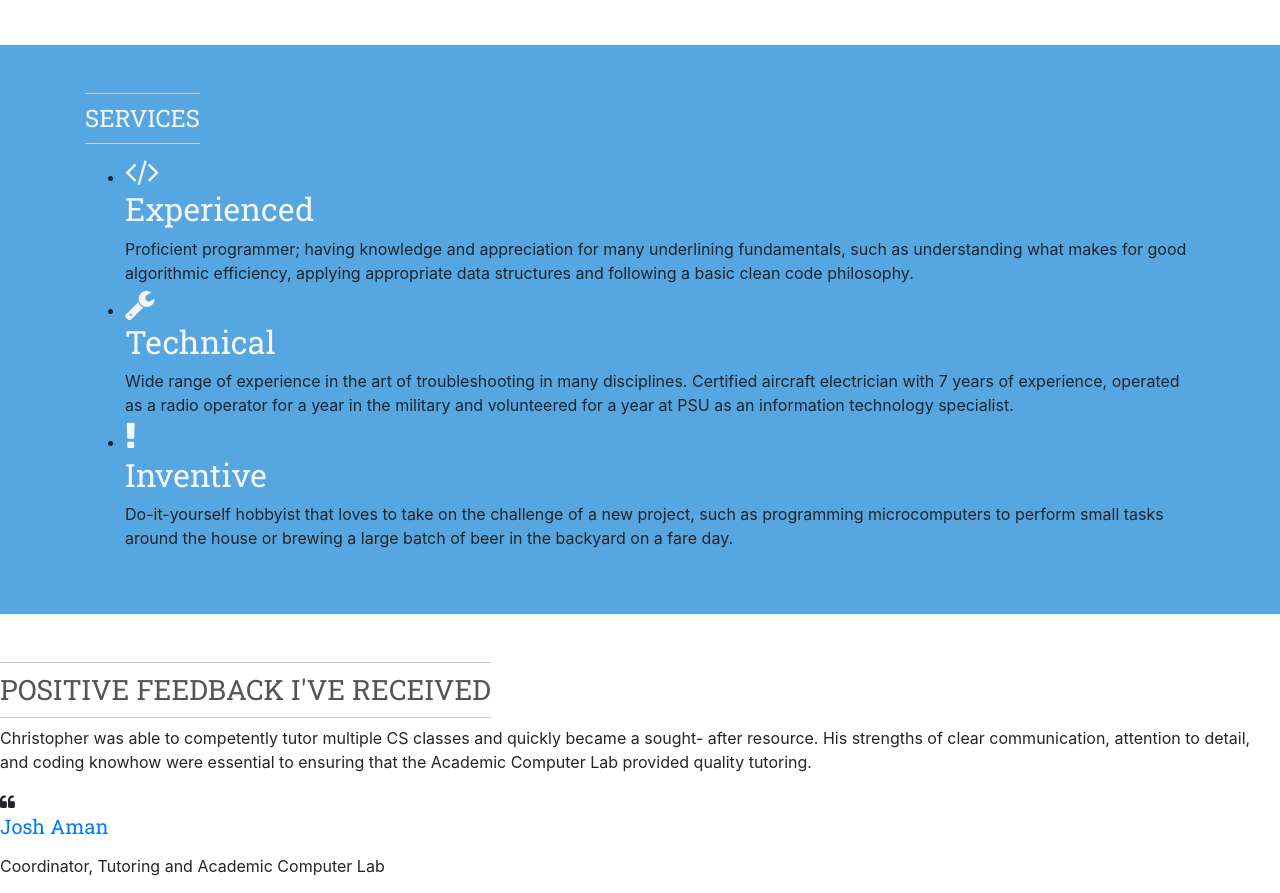
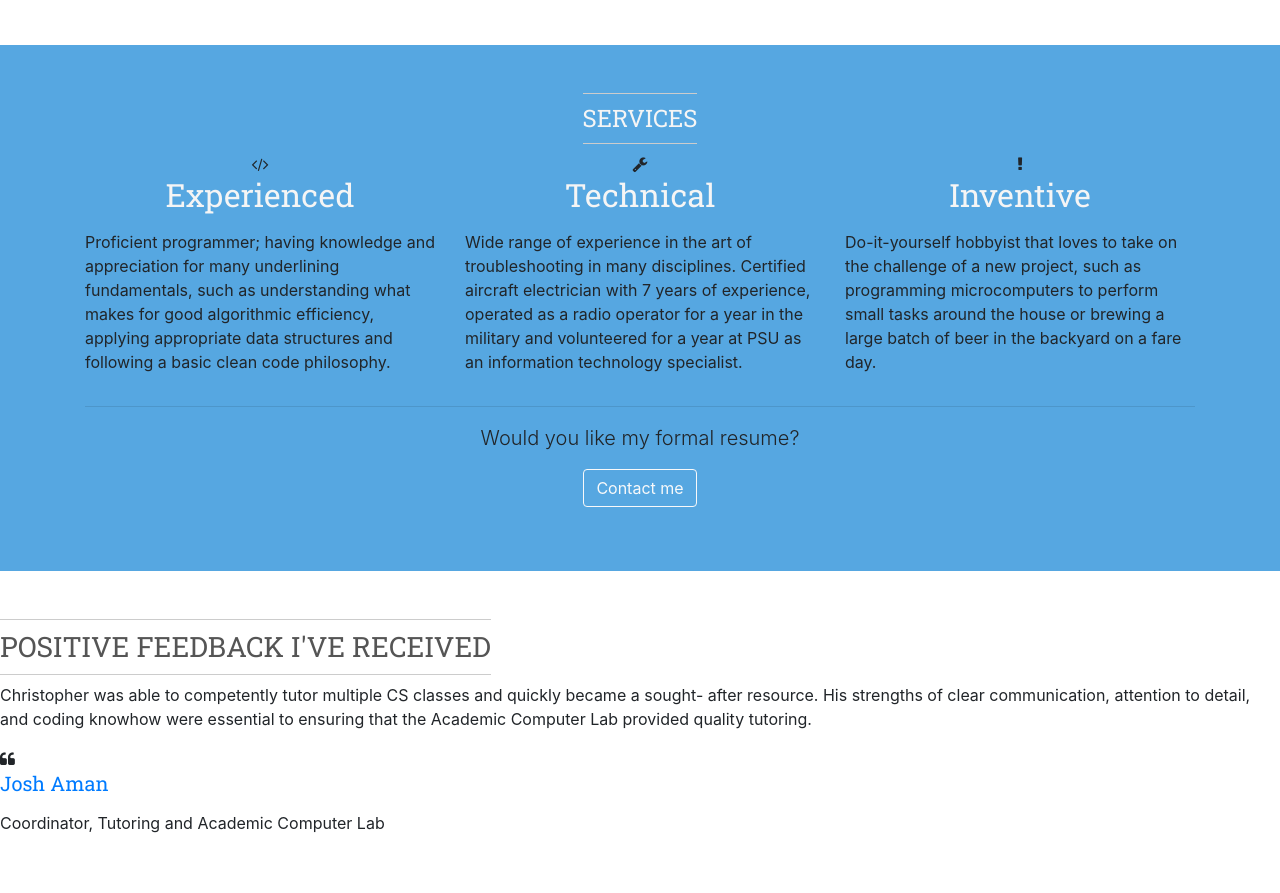
Before and after one commit to cteters/cteters.github.io, a plain HTML site: page index.html in a window 1280 px wide. Shown: the part 897-1790 px from the top of the page. Drawn offline with nearby package versions, Linux system fonts and the light colour scheme.

Commit message:
Updated services section

```diff
--- a/index.html
+++ b/index.html
@@ -77,38 +77,41 @@
     </section>
 
     <section id="services" class="services-section services">
+      <br><br>
       <div class="container">
-        <br><br>
-        <h4><center>SERVICES</center></h4>
-        <ul>
-          <li>
-            <h2>
-              <div class="icon"><i class="fa fa-code"></i></div>
-              Experienced
-            </h2>
-            Proficient programmer; having knowledge and appreciation for many underlining fundamentals,
+        <header class="text-center">
+          <h4 class="title">SERVICES</h4>
+        </header>
+        <div class="row services text-center">
+          <div class="col-lg-4">
+            <div class="icon"><i class="fa fa-code"></i></div>
+            <h2 class="heading mb-3 text-400">Experienced</h2>
+            <p class="text-left description">            Proficient programmer; having knowledge and appreciation for many underlining fundamentals,
             such as understanding what makes for good algorithmic efficiency, applying appropriate data
-            structures and following a basic clean code philosophy.</li>
-          <li>
-            <h2>
-              <div class="icon"><i class="fa fa-wrench"></i></div>
-              Technical
-            </h2>
-            Wide range of experience in the art of troubleshooting in many disciplines. Certified
+            structures and following a basic clean code philosophy.</p>
+          </div>
+          <div class="col-lg-4">
+            <div class="icon"><i class="fa fa-wrench"></i></div>
+            <h2 class="heading mb-3 text-400">Technical</h2>
+            <p class="text-left description">            Wide range of experience in the art of troubleshooting in many disciplines. Certified
             aircraft electrician with 7 years of experience, operated as a radio operator for a year in
-            the military and volunteered for a year at PSU as an information technology specialist.</li>
-          <li>
-            <h2>
-              <div class="icon"><i class="fa fa-exclamation"></i></div>
-              Inventive
-            </h2>
-            Do-it-yourself hobbyist that loves to take on the challenge of a new project, such as
+            the military and volunteered for a year at PSU as an information technology specialist.</p>
+          </div>
+          <div class="col-lg-4">
+            <div class="icon"><i class="fa fa-exclamation"></i></div>
+            <h2 class="heading mb-3 text-400">Inventive</h2>
+            <p class="text-left description">            Do-it-yourself hobbyist that loves to take on the challenge of a new project, such as
             programming microcomputers to perform small tasks around the house or brewing a large batch
-            of beer in the backyard on a fare day.
-          </li>
-        </ul>
-        <br><br>
+            of beer in the backyard on a fare day.</p>
+          </div>
+        </div>
+        <hr>
+        <div class="text-center">
+          <p class="lead">Would you like my formal resume?</p>
+          <p><a href="#contact" class="btn btn-outline-light link-scroll">Contact me</a></p>
+        </div>
       </div>
+      <br><br>
     </section>
 
     <!-- Testimonials-->
```
